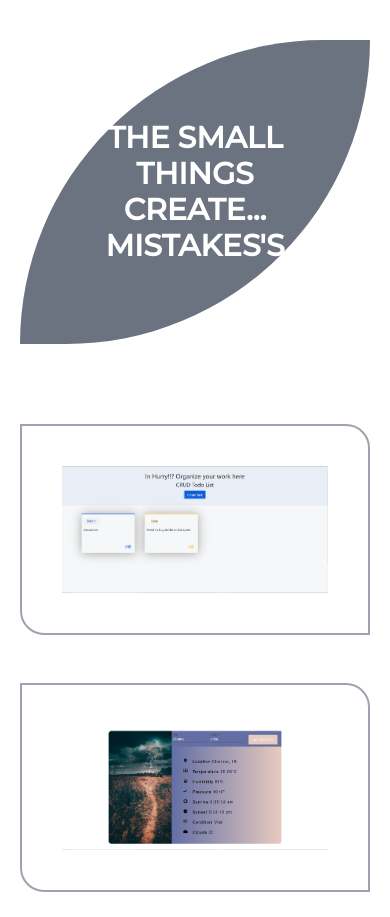
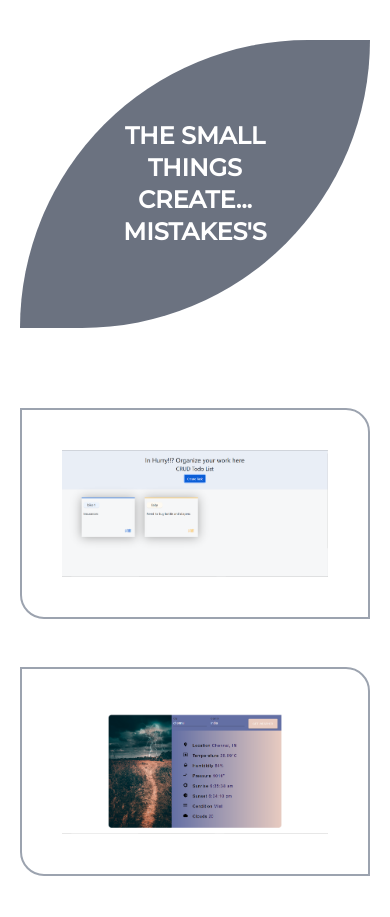
Before and after one commit to Taufiq-Y/Portfolio, a React (Create React App) app: page /miniprojects in a window 390 px wide. Shown: the part 1060-1977 px from the top of the page. Built offline with nearby package versions, Linux system fonts and the light colour scheme; no server answers.

Commit message:
Minor Css Fixed

```diff
--- a/src/components/Footer.js
+++ b/src/components/Footer.js
@@ -9,7 +9,7 @@ import {
 function Footer() {
   return (
     <>
-    <div className='h-44 md:h-24'>
+    <div className='h-44 md:h-20'>
       <svg xmlns="http://www.w3.org/2000/svg" viewBox="0 0 1440 320">
         <path
           fill="#2a2a2a"
--- a/src/pages/MiniProjects.js
+++ b/src/pages/MiniProjects.js
@@ -50,8 +50,8 @@ function MiniProjects() {
         </h1>
       </div>
       <div className="font-semibold text-center bg-gray-500 m-20 p-20 text-white rounded-tl-full rounded-br-full md:mx-5">
-        <h1 className="text-7xl md:text-3xl" data-aos='slide-up'>THE SMALL THINGS CREATE...</h1>
-        <h1 className="text-7xl md:text-3xl"data-aos='slide-down'>MISTAKES'S</h1>
+        <h1 className="text-7xl md:text-2xl" data-aos='slide-up'>THE SMALL THINGS CREATE...</h1>
+        <h1 className="text-7xl md:text-2xl"data-aos='slide-down'>MISTAKES'S</h1>
       </div>
       <div className="grid mt-20 md:grid-cols-1 grid-cols-3 items-center justify-center gap-12 mx-20 md:mx-5">
         {miniData.map((miniproj) => {
--- a/src/pages/Projects.js
+++ b/src/pages/Projects.js
@@ -30,8 +30,8 @@ function Projects() {
           </h1>
         </div>
         <div className="font-semibold text-center bg-red-500 mx-20 p-20 text-white rounded-tl-full rounded-br-full md:mx-5">
-          <h1 className="text-7xl md:text-3xl"data-aos='slide-left'>THE GAME IS...</h1>
-          <h1 className="text-7xl md:text-3xl"data-aos='slide-right'>CONSISTANCY</h1>
+          <h1 className="text-7xl md:text-2xl"data-aos='slide-left'>THE GAME IS...</h1>
+          <h1 className="text-7xl md:text-2xl"data-aos='slide-right'>CONSISTANCY</h1>
         </div>
       </div>
       <div className="grid mt-20 md:grid-cols-1 grid-cols-3 items-center justify-center gap-12 mx-20 md:mx-5">
```
